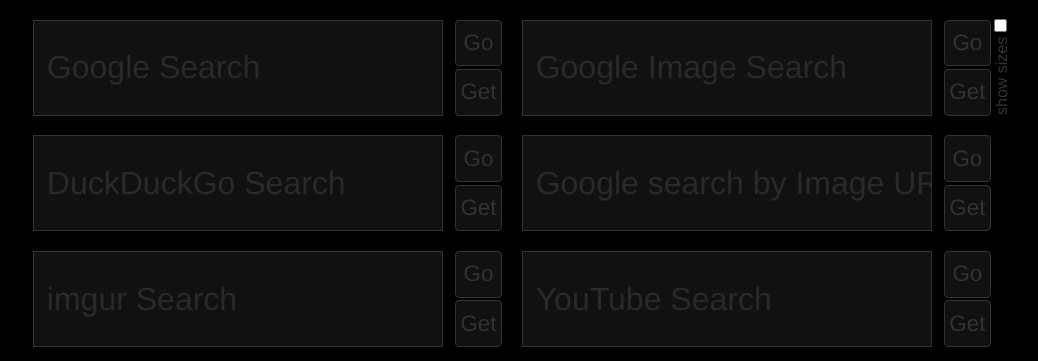
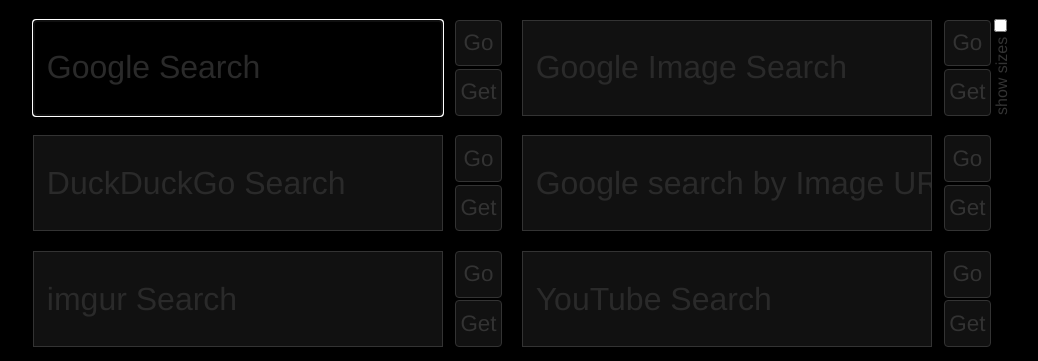
Before and after one commit to DrummerHead/DHomepage, a plain HTML site: page index.html in a window 1280 px wide. Shown: the top 361 px of the page, without its empty margins (124-1162 px from the left). Drawn offline with nearby package versions, Linux system fonts and the light colour scheme.

Commit message:
Test autofocus feature on google search

```diff
--- a/index.html
+++ b/index.html
@@ -21,7 +21,7 @@
 <ol>
   <li class='search'>
     <form id='g'>
-      <input type='text' placeholder='Google Search'>
+      <input type='text' placeholder='Google Search' autofocus>
       <div>
         <button class='go' type='submit'>Go</button>
         <button class='get' type='button'>Get</button>
```
